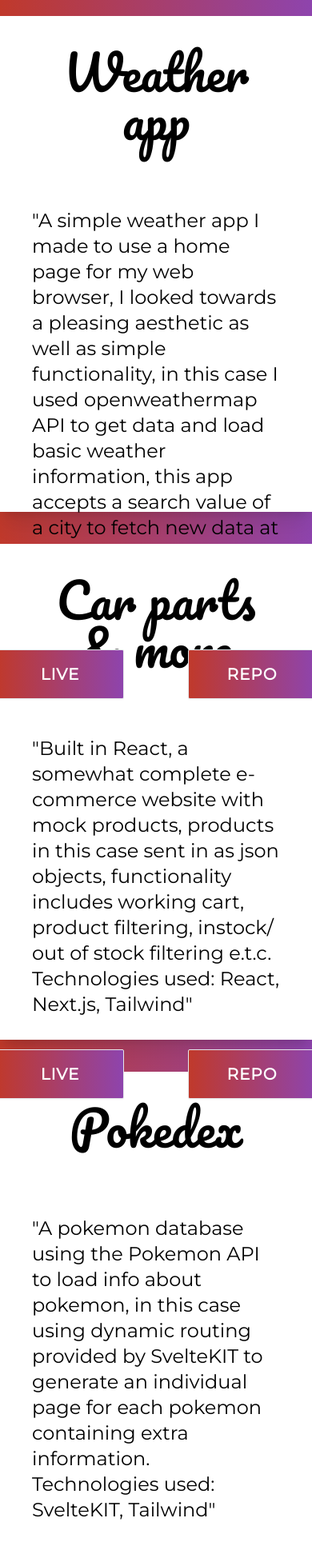
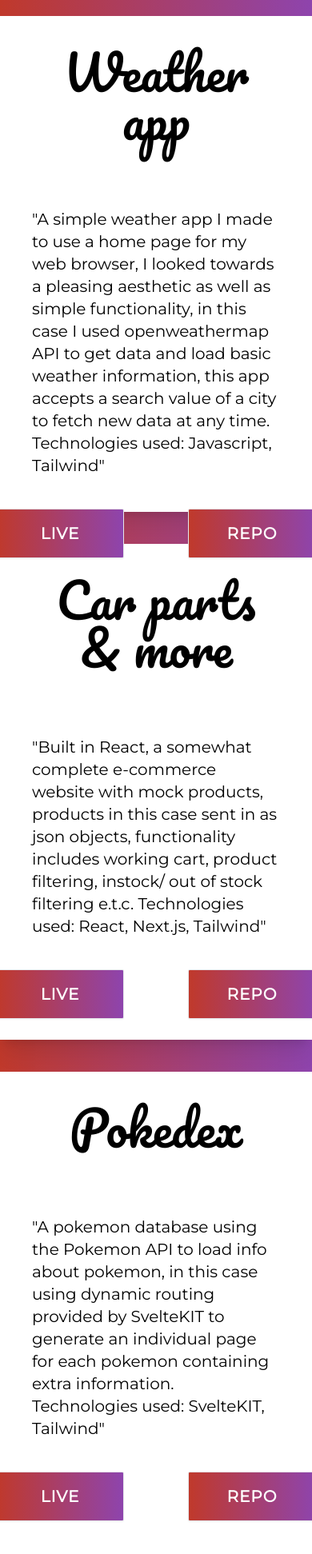
Before and after one commit to nlurins/normunds, a SvelteKit app: page / in a window 390 px wide. Shown: the part 824-2767 px from the top of the page at 80% size. Built offline with nearby package versions, Linux system fonts and the light colour scheme; grey boxes are pictures that could not be loaded.

Commit message:
fix some text sizing to look better on small devices

```diff
--- a/src/components/Footer.svelte
+++ b/src/components/Footer.svelte
@@ -1,5 +1,5 @@
 <footer
-	class=" justify-center font-montserrat container mx-auto py-5 flex text-white font-bold text-2xl"
+	class="text-center justify-center font-montserrat container mx-auto py-5 flex text-white font-bold text-2xl"
 >
 	All rights reserved © <a
 		href="https://www.linkedin.com/in/normunds-lurins-9174b8184/"
--- a/src/components/Projects.svelte
+++ b/src/components/Projects.svelte
@@ -10,7 +10,7 @@
 		<div class="xl:w-[40%] p-10 flex flex-col items-center justify-between">
 			<div>
 				<h2 class="font-permanent text-6xl mb-20 text-center">Weather app</h2>
-				<p class="text-2xl">
+				<p class="lg:text-2xl text-xl">
 					"A simple weather app I made to use a home page for my web browser, I looked towards a
 					pleasing aesthetic as well as simple functionality, in this case I used openweathermap API
 					to get data and load basic weather information, this app accepts a search value of a city
@@ -42,7 +42,7 @@
 		<div class="xl:w-[40%] p-10 flex flex-col items-center justify-between">
 			<div>
 				<h2 class="font-permanent text-6xl mb-20 text-center">Car parts & more</h2>
-				<p class="text-2xl">
+				<p class="lg:text-2xl text-xl">
 					"Built in React, a somewhat complete e-commerce website with mock products, products in
 					this case sent in as json objects, functionality includes working cart, product filtering,
 					instock/ out of stock filtering e.t.c. Technologies used: React, Next.js, Tailwind"
@@ -70,7 +70,7 @@
 		<div class="xl:w-[40%] p-10 flex flex-col items-center justify-between">
 			<div>
 				<h2 class="font-permanent text-6xl mb-20 text-center">Pokedex</h2>
-				<p class="text-2xl">
+				<p class="lg:text-2xl text-xl">
 					"A pokemon database using the Pokemon API to load info about pokemon, in this case using
 					dynamic routing provided by SvelteKIT to generate an individual page for each pokemon
 					containing extra information. Technologies used: SvelteKIT, Tailwind"
@@ -101,7 +101,7 @@
 		<div class="xl:w-[40%] p-10 flex flex-col items-center justify-between">
 			<div>
 				<h2 class="font-permanent text-6xl mb-20 text-center">CV Builder app</h2>
-				<p class="text-2xl">
+				<p class="lg:text-2xl text-xl">
 					"A CV builder in React - accepts personal data in one page and generates a CV with the
 					provided data according to a template made by me in another page, made in a way to accept
 					other entries in the future and or other templates for CV design. Technologies used:
```
